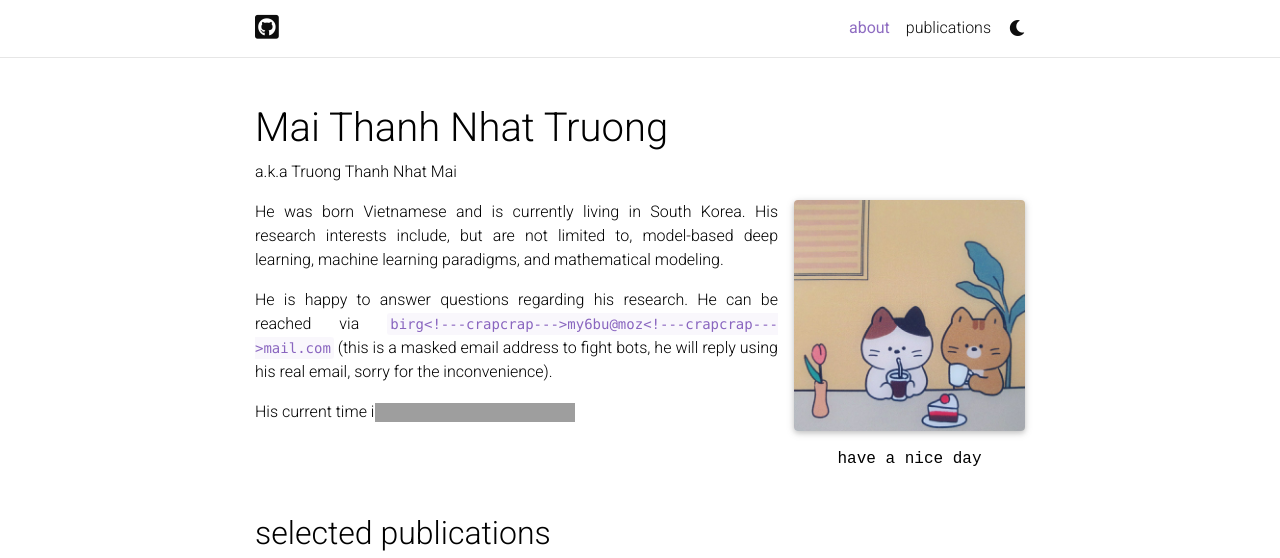
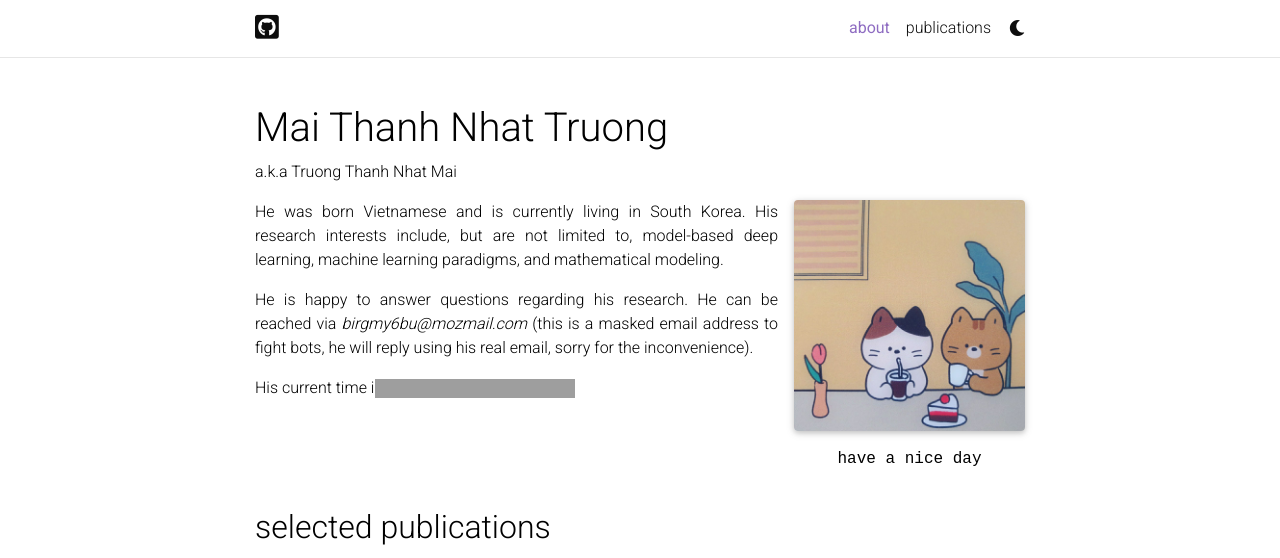
Before and after one commit to mtntruong/mtntruong.github.io, a Jekyll site: the page built from _pages/about.md, in a window 1280 px wide, cut to the strip 0-558 px from the top of the page. Built offline with Jekyll 4.4.1, drawn with Linux system fonts in a browser that asks for light colours; full-size pictures stand in for the smaller copies a plugin makes; comment, search, counter and statistics services are not loaded; a style sheet for code colours, icons or effects is not loaded; grey boxes are pictures that could not be loaded.

Commit message:
Update about.md

```diff
--- a/_pages/about.md
+++ b/_pages/about.md
@@ -17,6 +17,6 @@
 ---
 He was born Vietnamese and is currently living in South Korea. His research interests include, but are not limited to, model-based deep learning, machine learning paradigms, and mathematical modeling.
 
-He is happy to answer questions regarding his research. He can be reached via `birg<!---crapcrap--->my6bu@moz<!---crapcrap--->mail.com` (this is a masked email address to fight bots, he will reply using his real email, sorry for the inconvenience).
+He is happy to answer questions regarding his research. He can be reached via <i>birg<!---crapcrap--->my6bu@moz<!---crapcrap--->mail.com</i> (this is a masked email address to fight bots, he will reply using his real email, sorry for the inconvenience).
 
 His current time is {::nomarkdown} <div id="contentframe" style="position:relative; top: -37px; left: 120px;"> <iframe src="https://free.timeanddate.com/clock/i9j8c5rj/n235/tct/pct/tt0/tw0/tm1/ts1/ta1/tb2" frameborder="0" width="200" height="19" allowtransparency="true"></iframe></div> {:/}
```
